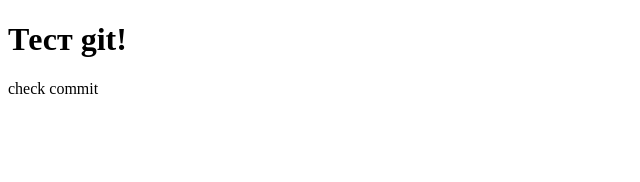
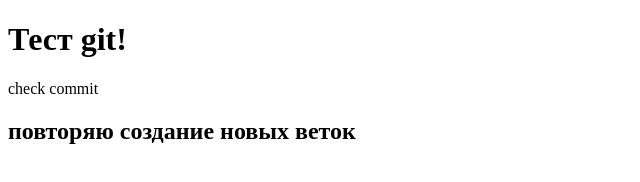
Before and after one commit to Vadik58/firstGit, a plain HTML site: page index.html in a window 1280 px wide. Shown: the whole page, without its empty margins (0-640 px from the left). Drawn offline with Linux system fonts and the light colour scheme.

Commit message:
commit develop

```diff
--- a/index.html
+++ b/index.html
@@ -9,7 +9,7 @@
 <body>
 <h1>Тест git!</h1>
 <p>check commit</p>
-
+<h2>повторяю создание новых веток</h2>
 </body>
 
 </html>
```
